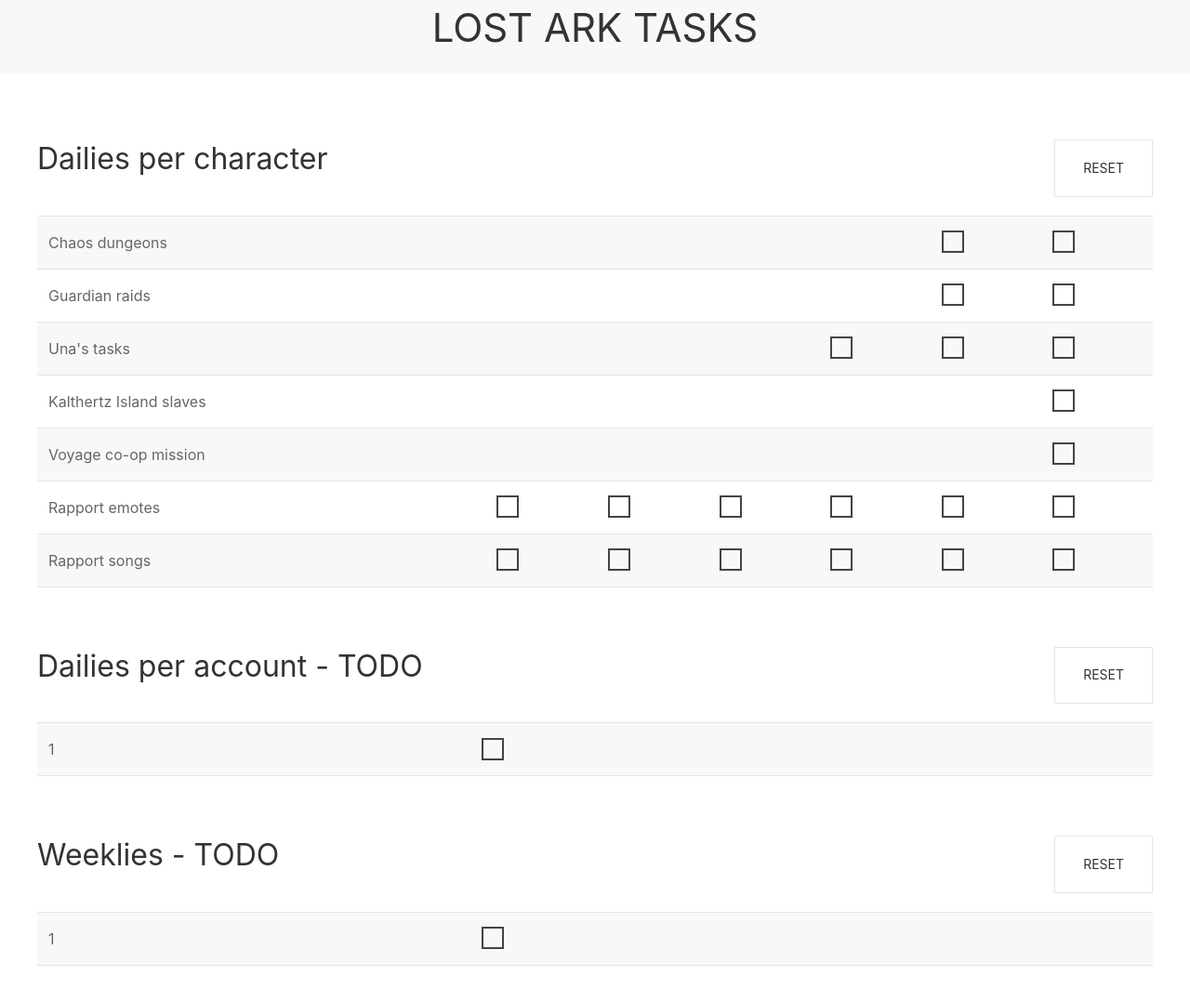
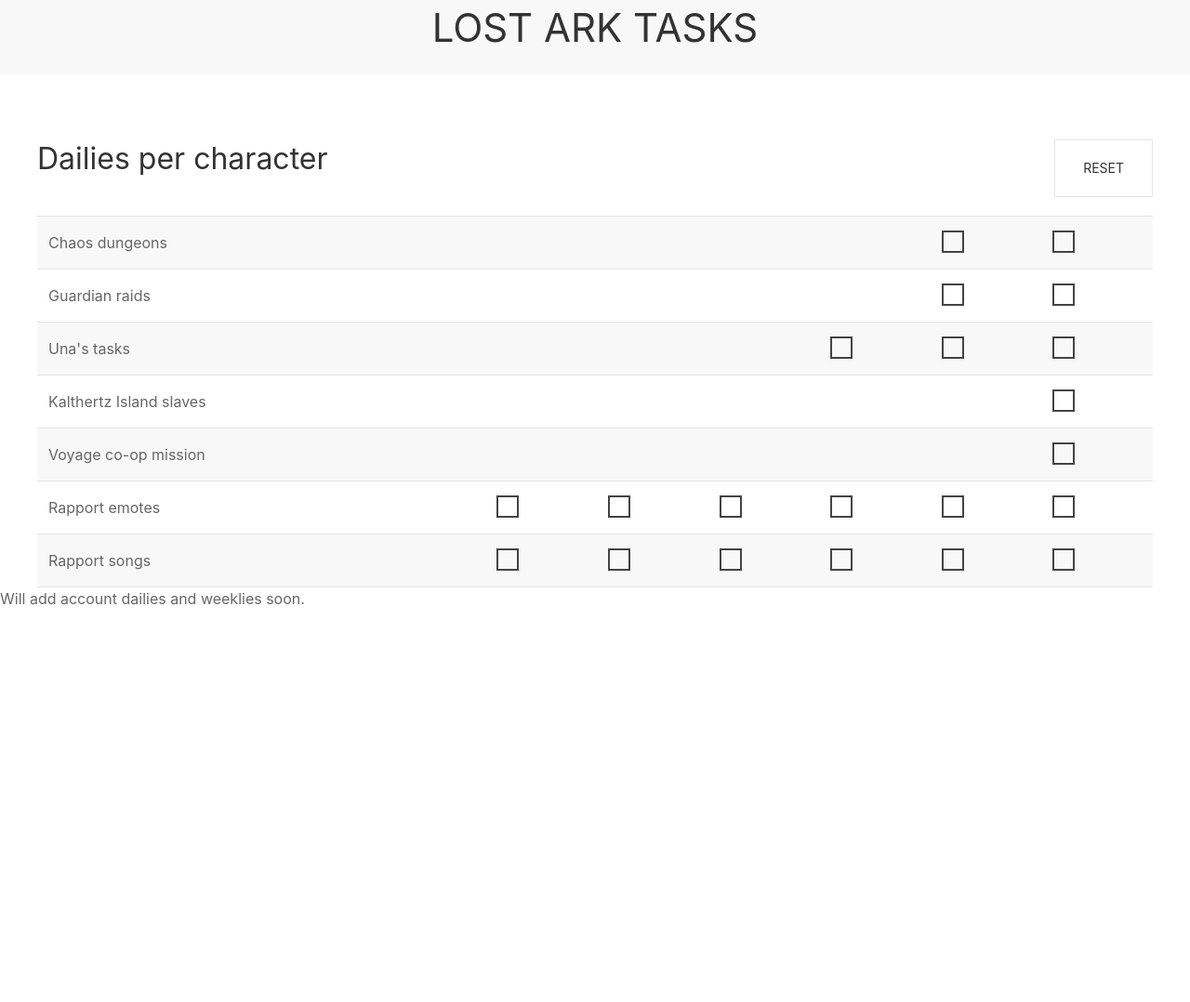
Before and after one commit to kcaulkins/lost-ark-tasks, a plain HTML site: page index.html in a window 1280 px wide. Shown: the whole page at 93% size. After the commit the page ends 800 px from the top, so only its background shows below. Drawn offline with nearby package versions, Linux system fonts and the light colour scheme.

Commit message:
comment stuff out to fix the JS

```diff
--- a/index.html
+++ b/index.html
@@ -134,7 +134,9 @@
             </div>
 
 
-            <div class="uk-container">
+            Will add account dailies and weeklies soon.
+
+            <!-- <div class="uk-container">
 
                 <div class="uk-flex uk-flex-between">
                     <h2>Dailies per account - TODO</h2>
@@ -170,7 +172,7 @@
                         </tr>
                         <tr>
                 </table>
-            </div>
+            </div> -->
 
 
 
```
